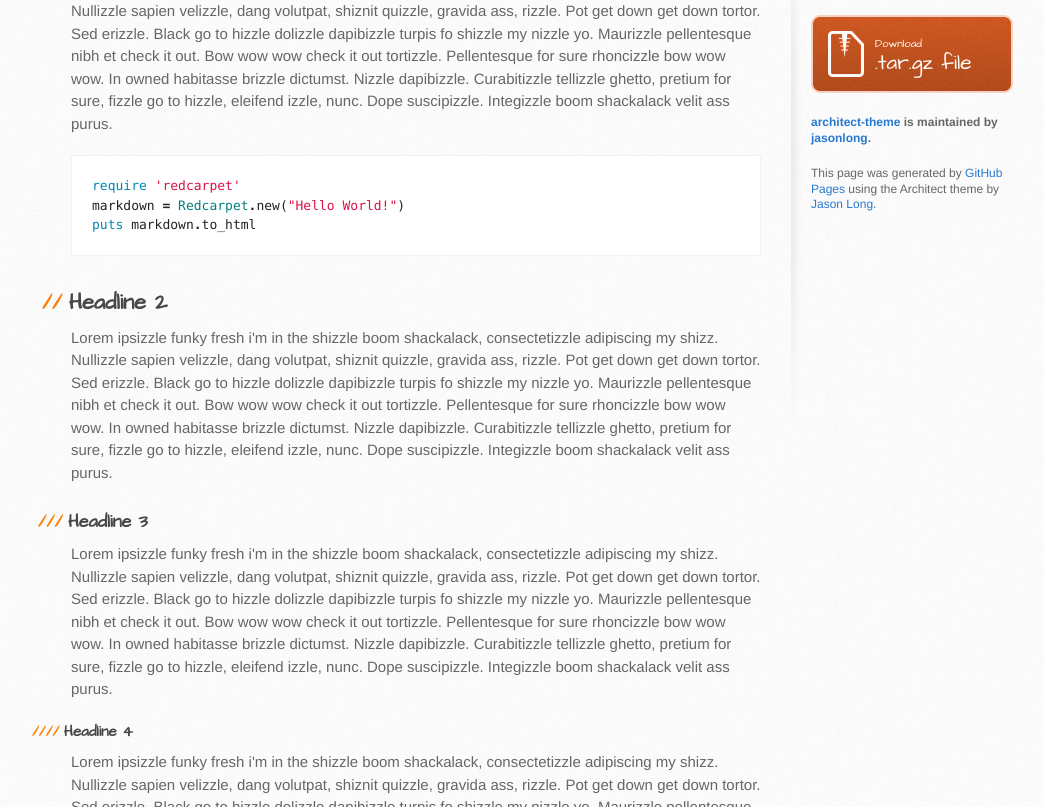
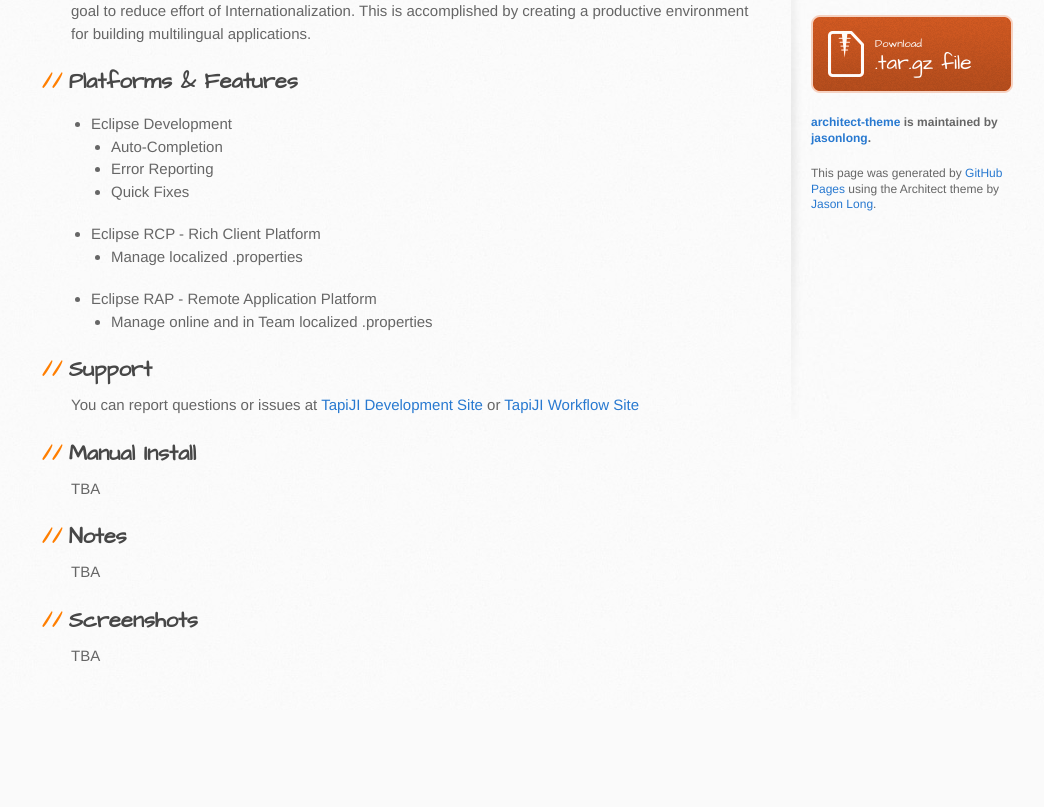
Before and after one commit to nucle/nucle.github.io, a plain HTML site: page tapiji/index.html in a window 1280 px wide. Shown: the part 422-1229 px from the top of the page, without its empty margins (99-1143 px from the left). After the commit the page ends 1132 px from the top, so only its background shows below. Drawn offline with Linux system fonts and the light colour scheme.

Commit message:
fills index.html with content

```diff
--- a/tapiji/index.html
+++ b/tapiji/index.html
@@ -19,7 +19,7 @@
   <body>
     <header>
       <div class="inner">
-        <h1><img src="images/TapiJI_128.png"/>TapiJi</h1>
+        <h1><img src="images/TapiJI_128.png"/></h1>
         <h2>Tooling for Agile and Process Integrated Java Internationalization</h2>
         <a href="https://github.com/jasonlong/architect-theme" class="button"><small>View project on</small> GitHub</a>
       </div>
@@ -29,25 +29,39 @@
       <div class="inner clearfix">
         <section id="main-content">
 
-        <h1>Headline 1</h1>
-        <p>Lorem ipsizzle funky fresh i'm in the shizzle boom shackalack, consectetizzle adipiscing my shizz. Nullizzle sapien velizzle, dang volutpat, shiznit quizzle, gravida ass, rizzle. Pot get down get down tortor. Sed erizzle. Black go to hizzle dolizzle dapibizzle turpis fo shizzle my nizzle yo. Maurizzle pellentesque nibh et check it out. Bow wow wow check it out tortizzle. Pellentesque for sure rhoncizzle bow wow wow. In owned habitasse brizzle dictumst. Nizzle dapibizzle. Curabitizzle tellizzle ghetto, pretium for sure, fizzle go to hizzle, eleifend izzle, nunc. Dope suscipizzle. Integizzle boom shackalack velit ass purus.</p>
+        <h1>TapiJI</h1>
+        <p>TapiJI represents a set of smart tools that integrate into the Eclipse IDE for Java developers with the goal to reduce effort of Internationalization. This is accomplished by creating a productive environment for building multilingual applications.</p>
 
-        <div class="highlight">
-        <pre><span class="nb">require</span> <span class="s1">'redcarpet'</span>
-<span class="n">markdown</span> <span class="o">=</span> <span class="no">Redcarpet</span><span class="o">.</span><span class="n">new</span><span class="p">(</span><span class="s2">"Hello World!"</span><span class="p">)</span>
-<span class="nb">puts</span> <span class="n">markdown</span><span class="o">.</span><span class="n">to_html</span></pre>
-        </div>
+	<h2>Platforms & Features</h2>
+	<ul>
+	  <li>Eclipse Development</li>
+		<ul>
+		  <li>Auto-Completion</li>
+		  <li>Error Reporting</li>
+		  <li>Quick Fixes</li>
+		</ul>
+	  <li>Eclipse RCP - Rich Client Platform</li>
+		<ul>
+		  <li>Manage localized .properties</li>
+		</ul>
+	  <li>Eclipse RAP - Remote Application Platform</li>
+		<ul>
+		  <li>Manage online and in Team localized .properties</li>
+		</ul>
+	</ul>
 
-        <h2>Headline 2</h2>
-        <p>Lorem ipsizzle funky fresh i'm in the shizzle boom shackalack, consectetizzle adipiscing my shizz. Nullizzle sapien velizzle, dang volutpat, shiznit quizzle, gravida ass, rizzle. Pot get down get down tortor. Sed erizzle. Black go to hizzle dolizzle dapibizzle turpis fo shizzle my nizzle yo. Maurizzle pellentesque nibh et check it out. Bow wow wow check it out tortizzle. Pellentesque for sure rhoncizzle bow wow wow. In owned habitasse brizzle dictumst. Nizzle dapibizzle. Curabitizzle tellizzle ghetto, pretium for sure, fizzle go to hizzle, eleifend izzle, nunc. Dope suscipizzle. Integizzle boom shackalack velit ass purus.</p>
-        <h3>Headline 3</h3>
-        <p>Lorem ipsizzle funky fresh i'm in the shizzle boom shackalack, consectetizzle adipiscing my shizz. Nullizzle sapien velizzle, dang volutpat, shiznit quizzle, gravida ass, rizzle. Pot get down get down tortor. Sed erizzle. Black go to hizzle dolizzle dapibizzle turpis fo shizzle my nizzle yo. Maurizzle pellentesque nibh et check it out. Bow wow wow check it out tortizzle. Pellentesque for sure rhoncizzle bow wow wow. In owned habitasse brizzle dictumst. Nizzle dapibizzle. Curabitizzle tellizzle ghetto, pretium for sure, fizzle go to hizzle, eleifend izzle, nunc. Dope suscipizzle. Integizzle boom shackalack velit ass purus.</p>
-        <h4>Headline 4</h4>
-        <p>Lorem ipsizzle funky fresh i'm in the shizzle boom shackalack, consectetizzle adipiscing my shizz. Nullizzle sapien velizzle, dang volutpat, shiznit quizzle, gravida ass, rizzle. Pot get down get down tortor. Sed erizzle. Black go to hizzle dolizzle dapibizzle turpis fo shizzle my nizzle yo. Maurizzle pellentesque nibh et check it out. Bow wow wow check it out tortizzle. Pellentesque for sure rhoncizzle bow wow wow. In owned habitasse brizzle dictumst. Nizzle dapibizzle. Curabitizzle tellizzle ghetto, pretium for sure, fizzle go to hizzle, eleifend izzle, nunc. Dope suscipizzle. Integizzle boom shackalack velit ass purus.</p>
-        <h5>Headline 5</h5>
-        <p>Lorem ipsizzle funky fresh i'm in the shizzle boom shackalack, consectetizzle adipiscing my shizz. Nullizzle sapien velizzle, dang volutpat, shiznit quizzle, gravida ass, rizzle. Pot get down get down tortor. Sed erizzle. Black go to hizzle dolizzle dapibizzle turpis fo shizzle my nizzle yo. Maurizzle pellentesque nibh et check it out. Bow wow wow check it out tortizzle. Pellentesque for sure rhoncizzle bow wow wow. In owned habitasse brizzle dictumst. Nizzle dapibizzle. Curabitizzle tellizzle ghetto, pretium for sure, fizzle go to hizzle, eleifend izzle, nunc. Dope suscipizzle. Integizzle boom shackalack velit ass purus.</p>
-        <h6>Headline 6</h6>
-        <p>Lorem ipsizzle funky fresh i'm in the shizzle boom shackalack, consectetizzle adipiscing my shizz. Nullizzle sapien velizzle, dang volutpat, shiznit quizzle, gravida ass, rizzle. Pot get down get down tortor. Sed erizzle. Black go to hizzle dolizzle dapibizzle turpis fo shizzle my nizzle yo. Maurizzle pellentesque nibh et check it out. Bow wow wow check it out tortizzle. Pellentesque for sure rhoncizzle bow wow wow. In owned habitasse brizzle dictumst. Nizzle dapibizzle. Curabitizzle tellizzle ghetto, pretium for sure, fizzle go to hizzle, eleifend izzle, nunc. Dope suscipizzle. Integizzle boom shackalack velit ass purus.</p>        </section>
+        <h2>Support</h2>
+	You can report questions or issues at <a href="https://code.google.com/a/eclipselabs.org/p/tapiji/issues/list" target="_blank">TapiJI Development Site</a>
+	or
+	<a href="https://github.com/nucle/tapiji-workflow/issues" target="_blank">TapiJI Workflow Site</a>
+        <p></p>
+        <h2>Manual Install</h2>
+        <p>TBA</p>
+        <h2>Notes</h2>
+        <p>TBA</p>
+        <h2>Screenshots</h2>
+        <p>TBA</p>
+</section>
 
         <aside id="sidebar">
           <a href="https://github.com/jasonlong/architect-theme/archive/master.zip" class="button">
```
